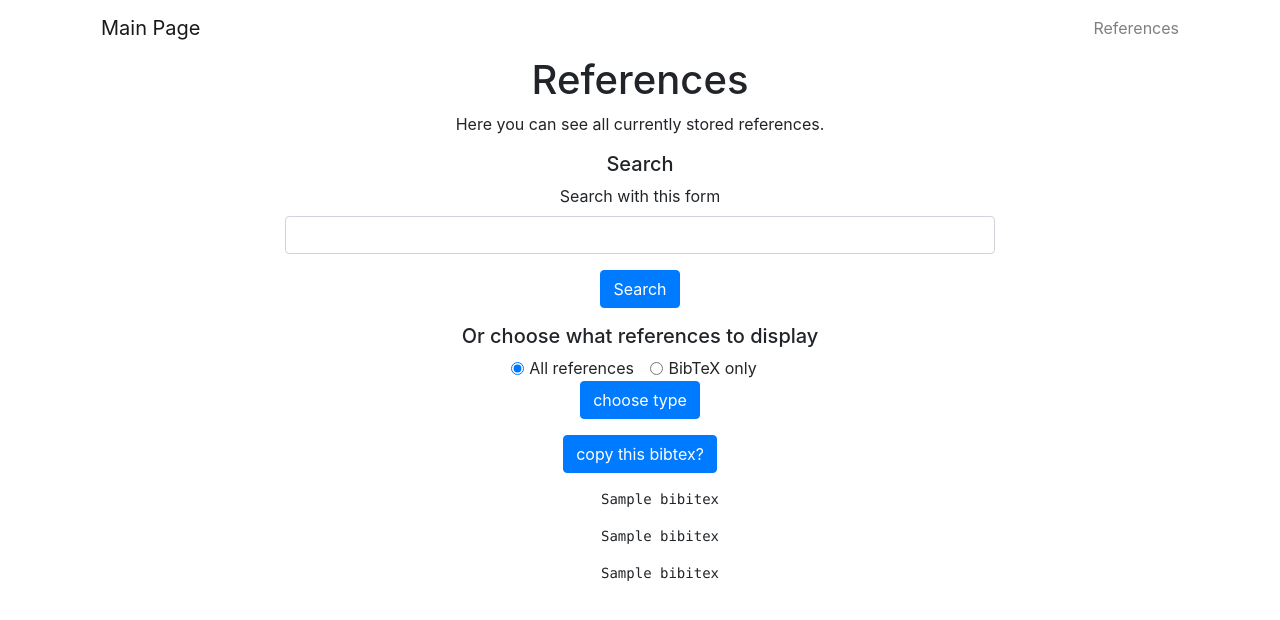
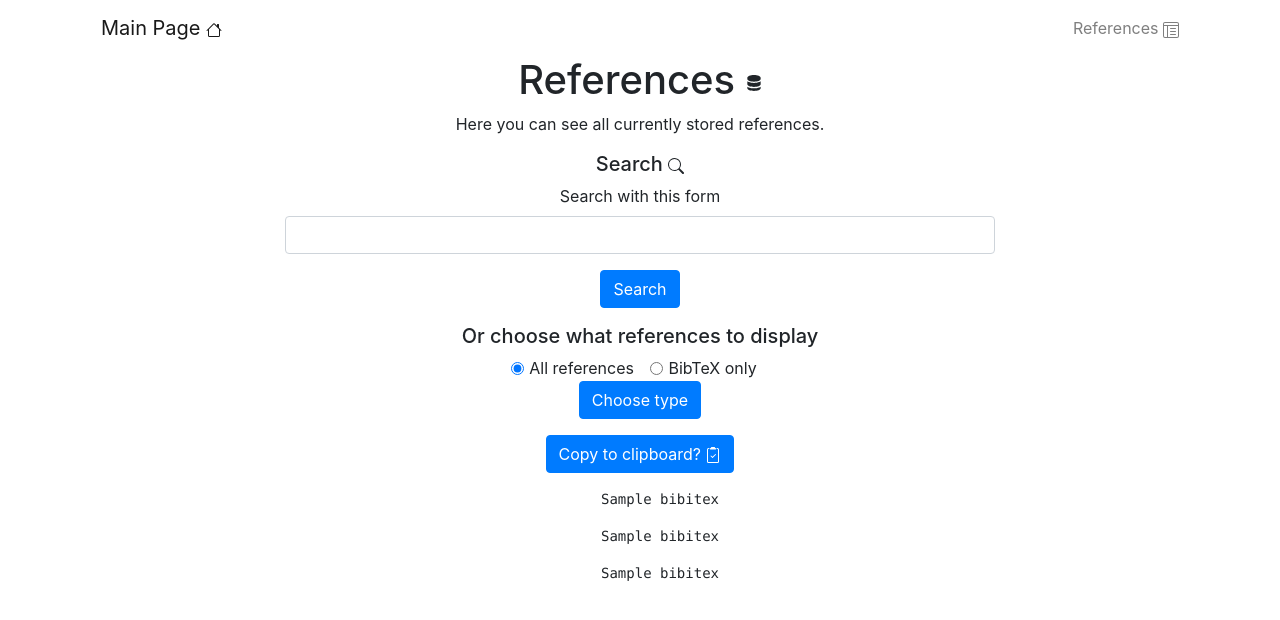
Before and after one commit to neoh-uni/ohtu-citecontroller, a Flask app: template src/templates/references.html in a window 1280 px wide. Shown: the top 620 px of the page. Run offline with Flask 3, Linux system fonts and the light colour scheme; the template is opened without the code that fills it: most values are stand-ins (such as "Sample title", 1, 10 or a date in 2020); some libraries are stand-ins or nearby versions.

Commit message:
added som svg logos to ui

```diff
--- a/src/templates/index.html
+++ b/src/templates/index.html
@@ -2,7 +2,11 @@
 {% block content %}
   <div class="d-flex justify-content-center">
     <div class="col-8">
-      <h1>Cite-Controller</h1>
+      <h1>Cite-Controller
+        <svg xmlns="http://www.w3.org/2000/svg" width="16" height="16" fill="currentColor" class="bi bi-list-columns-reverse" viewBox="0 0 16 16">
+          <path fill-rule="evenodd" d="M0 .5A.5.5 0 0 1 .5 0h2a.5.5 0 0 1 0 1h-2A.5.5 0 0 1 0 .5Zm4 0a.5.5 0 0 1 .5-.5h10a.5.5 0 0 1 0 1h-10A.5.5 0 0 1 4 .5Zm-4 2A.5.5 0 0 1 .5 2h2a.5.5 0 0 1 0 1h-2a.5.5 0 0 1-.5-.5Zm4 0a.5.5 0 0 1 .5-.5h9a.5.5 0 0 1 0 1h-9a.5.5 0 0 1-.5-.5Zm-4 2A.5.5 0 0 1 .5 4h2a.5.5 0 0 1 0 1h-2a.5.5 0 0 1-.5-.5Zm4 0a.5.5 0 0 1 .5-.5h11a.5.5 0 0 1 0 1h-11a.5.5 0 0 1-.5-.5Zm-4 2A.5.5 0 0 1 .5 6h2a.5.5 0 0 1 0 1h-2a.5.5 0 0 1-.5-.5Zm4 0a.5.5 0 0 1 .5-.5h8a.5.5 0 0 1 0 1h-8a.5.5 0 0 1-.5-.5Zm-4 2A.5.5 0 0 1 .5 8h2a.5.5 0 0 1 0 1h-2a.5.5 0 0 1-.5-.5Zm4 0a.5.5 0 0 1 .5-.5h8a.5.5 0 0 1 0 1h-8a.5.5 0 0 1-.5-.5Zm-4 2a.5.5 0 0 1 .5-.5h2a.5.5 0 0 1 0 1h-2a.5.5 0 0 1-.5-.5Zm4 0a.5.5 0 0 1 .5-.5h10a.5.5 0 0 1 0 1h-10a.5.5 0 0 1-.5-.5Zm-4 2a.5.5 0 0 1 .5-.5h2a.5.5 0 0 1 0 1h-2a.5.5 0 0 1-.5-.5Zm4 0a.5.5 0 0 1 .5-.5h6a.5.5 0 0 1 0 1h-6a.5.5 0 0 1-.5-.5Zm-4 2a.5.5 0 0 1 .5-.5h2a.5.5 0 0 1 0 1h-2a.5.5 0 0 1-.5-.5Zm4 0a.5.5 0 0 1 .5-.5h11a.5.5 0 0 1 0 1h-11a.5.5 0 0 1-.5-.5Z"/>
+        </svg>
+      </h1>
       <p>
         Welcome to the supreme citation manager. Here you will be able to fill in forms for various different source types such as books, articles and so forth. Filled in information will automatically be transformed to BibTex format and stored in a database.
       </p>
--- a/src/templates/layout.html
+++ b/src/templates/layout.html
@@ -6,10 +6,19 @@
 <title>Source manager for LaTex</title>
 <div class="container text-center">
   <nav class="navbar text-center navbar-light" >
-    <a class="navbar-brand" href="/">Main Page</a>
+    <a class="navbar-brand" href="/">Main Page
+      <svg xmlns="http://www.w3.org/2000/svg" width="16" height="16" fill="currentColor" class="bi bi-house" viewBox="0 0 16 16">
+        <path d="M8.707 1.5a1 1 0 0 0-1.414 0L.646 8.146a.5.5 0 0 0 .708.708L2 8.207V13.5A1.5 1.5 0 0 0 3.5 15h9a1.5 1.5 0 0 0 1.5-1.5V8.207l.646.647a.5.5 0 0 0 .708-.708L13 5.793V2.5a.5.5 0 0 0-.5-.5h-1a.5.5 0 0 0-.5.5v1.293L8.707 1.5ZM13 7.207V13.5a.5.5 0 0 1-.5.5h-9a.5.5 0 0 1-.5-.5V7.207l5-5 5 5Z"/>
+      </svg>
+    </a>
     <ul class="navbar-nav">
       <li class="nav-item">
-        <a class="nav-link" href="/references">References</a>
+        <a class="nav-link" href="/references">References
+          <svg xmlns="http://www.w3.org/2000/svg" width="16" height="16" fill="currentColor" class="bi bi-layout-text-window-reverse" viewBox="0 0 16 16">
+            <path d="M13 6.5a.5.5 0 0 0-.5-.5h-5a.5.5 0 0 0 0 1h5a.5.5 0 0 0 .5-.5zm0 3a.5.5 0 0 0-.5-.5h-5a.5.5 0 0 0 0 1h5a.5.5 0 0 0 .5-.5zm-.5 2.5a.5.5 0 0 1 0 1h-5a.5.5 0 0 1 0-1h5z"/>
+            <path d="M14 0a2 2 0 0 1 2 2v12a2 2 0 0 1-2 2H2a2 2 0 0 1-2-2V2a2 2 0 0 1 2-2h12zM2 1a1 1 0 0 0-1 1v1h14V2a1 1 0 0 0-1-1H2zM1 4v10a1 1 0 0 0 1 1h2V4H1zm4 0v11h9a1 1 0 0 0 1-1V4H5z"/>
+          </svg>
+        </a>
       </li>
     </ul>
   </nav>
--- a/src/templates/references.html
+++ b/src/templates/references.html
@@ -2,13 +2,23 @@
 {% block content %}
   <div class="d-flex justify-content-center">
     <div class="col-8">
-      <h1>References</h1>
+      <h1>References
+        <svg xmlns="http://www.w3.org/2000/svg" width="16" height="16" fill="currentColor" class="bi bi-server" viewBox="0 0 16 16">
+          <path d="M1.333 2.667C1.333 1.194 4.318 0 8 0s6.667 1.194 6.667 2.667V4c0 1.473-2.985 2.667-6.667 2.667S1.333 5.473 1.333 4V2.667z"/>
+          <path d="M1.333 6.334v3C1.333 10.805 4.318 12 8 12s6.667-1.194 6.667-2.667V6.334a6.51 6.51 0 0 1-1.458.79C11.81 7.684 9.967 8 8 8c-1.966 0-3.809-.317-5.208-.876a6.508 6.508 0 0 1-1.458-.79z"/>
+          <path d="M14.667 11.668a6.51 6.51 0 0 1-1.458.789c-1.4.56-3.242.876-5.21.876-1.966 0-3.809-.316-5.208-.876a6.51 6.51 0 0 1-1.458-.79v1.666C1.333 14.806 4.318 16 8 16s6.667-1.194 6.667-2.667v-1.665z"/>
+        </svg>
+      </h1>
       <p>
         Here you can see all currently stored references.
       </p>
       <div class="text-center">
 
-        <h5>Search</h5>
+        <h5>Search
+          <svg xmlns="http://www.w3.org/2000/svg" width="16" height="16" fill="currentColor" class="bi bi-search" viewBox="0 0 16 16">
+            <path d="M11.742 10.344a6.5 6.5 0 1 0-1.397 1.398h-.001c.03.04.062.078.098.115l3.85 3.85a1 1 0 0 0 1.415-1.414l-3.85-3.85a1.007 1.007 0 0 0-.115-.1zM12 6.5a5.5 5.5 0 1 1-11 0 5.5 5.5 0 0 1 11 0z"/>
+          </svg>
+        </h5>
 
         <form action="/search" method="post">
 
@@ -37,7 +47,7 @@
         </div>
 
         <div class="form-group text-center">
-          <input type="submit" class="btn btn-primary" value="choose type">
+          <input type="submit" class="btn btn-primary" value="Choose type">
         </div>
 
 
@@ -46,7 +56,11 @@
       {% if all %}
       {% if books %}
 
-      <h3>Books</h3>
+      <h3>Books
+        <svg xmlns="http://www.w3.org/2000/svg" width="16" height="16" fill="currentColor" class="bi bi-book" viewBox="0 0 16 16">
+          <path d="M1 2.828c.885-.37 2.154-.769 3.388-.893 1.33-.134 2.458.063 3.112.752v9.746c-.935-.53-2.12-.603-3.213-.493-1.18.12-2.37.461-3.287.811V2.828zm7.5-.141c.654-.689 1.782-.886 3.112-.752 1.234.124 2.503.523 3.388.893v9.923c-.918-.35-2.107-.692-3.287-.81-1.094-.111-2.278-.039-3.213.492V2.687zM8 1.783C7.015.936 5.587.81 4.287.94c-1.514.153-3.042.672-3.994 1.105A.5.5 0 0 0 0 2.5v11a.5.5 0 0 0 .707.455c.882-.4 2.303-.881 3.68-1.02 1.409-.142 2.59.087 3.223.877a.5.5 0 0 0 .78 0c.633-.79 1.814-1.019 3.222-.877 1.378.139 2.8.62 3.681 1.02A.5.5 0 0 0 16 13.5v-11a.5.5 0 0 0-.293-.455c-.952-.433-2.48-.952-3.994-1.105C10.413.809 8.985.936 8 1.783z"/>
+        </svg>
+      </h3>
       <ul class="col-12 text-center">
         {% for book in books %}
         <h5>Title: {{ book.title }}</h5>
@@ -66,7 +80,12 @@
 
 
       {% if articles %}
-      <h3>Articles</h3>
+      <h3>Articles
+        <svg xmlns="http://www.w3.org/2000/svg" width="16" height="16" fill="currentColor" class="bi bi-file-text" viewBox="0 0 16 16">
+          <path d="M5 4a.5.5 0 0 0 0 1h6a.5.5 0 0 0 0-1H5zm-.5 2.5A.5.5 0 0 1 5 6h6a.5.5 0 0 1 0 1H5a.5.5 0 0 1-.5-.5zM5 8a.5.5 0 0 0 0 1h6a.5.5 0 0 0 0-1H5zm0 2a.5.5 0 0 0 0 1h3a.5.5 0 0 0 0-1H5z"/>
+          <path d="M2 2a2 2 0 0 1 2-2h8a2 2 0 0 1 2 2v12a2 2 0 0 1-2 2H4a2 2 0 0 1-2-2V2zm10-1H4a1 1 0 0 0-1 1v12a1 1 0 0 0 1 1h8a1 1 0 0 0 1-1V2a1 1 0 0 0-1-1z"/>
+        </svg>
+      </h3>
       <ul class="col-12 text-center">
         {% for article in articles %}
         <h5>Title: {{ article.title }}</h5>
@@ -87,7 +106,11 @@
       {% endif %}
 
       {% if in_proceedings %}
-      <h3>In proceedings</h3>
+      <h3>In proceedings
+        <svg xmlns="http://www.w3.org/2000/svg" width="16" height="16" fill="currentColor" class="bi bi-justify-right" viewBox="0 0 16 16">
+          <path fill-rule="evenodd" d="M6 12.5a.5.5 0 0 1 .5-.5h7a.5.5 0 0 1 0 1h-7a.5.5 0 0 1-.5-.5zm-4-3a.5.5 0 0 1 .5-.5h11a.5.5 0 0 1 0 1h-11a.5.5 0 0 1-.5-.5zm0-3a.5.5 0 0 1 .5-.5h11a.5.5 0 0 1 0 1h-11a.5.5 0 0 1-.5-.5zm0-3a.5.5 0 0 1 .5-.5h11a.5.5 0 0 1 0 1h-11a.5.5 0 0 1-.5-.5z"/>
+        </svg>
+      </h3>
       <ul class="col-12 text-center">
         {% for in_proceeding in in_proceedings %}
         <h5>Title: {{ in_proceeding.title }}</h5>
@@ -108,7 +131,14 @@
 
       {% if bibitex %}
       <div class="form-group text-center">
-        <input type="submit" class="btn btn-primary" onclick=copyToClipboard() value="copy this bibtex?">
+        <button type="submit" class="btn btn-primary" onclick=copyToClipboard()>
+          Copy to clipboard?
+          <svg xmlns="http://www.w3.org/2000/svg" width="16" height="16" fill="currentColor" class="bi bi-clipboard2-check" viewBox="0 0 16 16">
+            <path d="M9.5 0a.5.5 0 0 1 .5.5.5.5 0 0 0 .5.5.5.5 0 0 1 .5.5V2a.5.5 0 0 1-.5.5h-5A.5.5 0 0 1 5 2v-.5a.5.5 0 0 1 .5-.5.5.5 0 0 0 .5-.5.5.5 0 0 1 .5-.5h3Z"/>
+            <path d="M3 2.5a.5.5 0 0 1 .5-.5H4a.5.5 0 0 0 0-1h-.5A1.5 1.5 0 0 0 2 2.5v12A1.5 1.5 0 0 0 3.5 16h9a1.5 1.5 0 0 0 1.5-1.5v-12A1.5 1.5 0 0 0 12.5 1H12a.5.5 0 0 0 0 1h.5a.5.5 0 0 1 .5.5v12a.5.5 0 0 1-.5.5h-9a.5.5 0 0 1-.5-.5v-12Z"/>
+            <path d="M10.854 7.854a.5.5 0 0 0-.708-.708L7.5 9.793 6.354 8.646a.5.5 0 1 0-.708.708l1.5 1.5a.5.5 0 0 0 .708 0l3-3Z"/>
+          </svg>
+        </button>
       </div>
 
       {% if books %}
```
